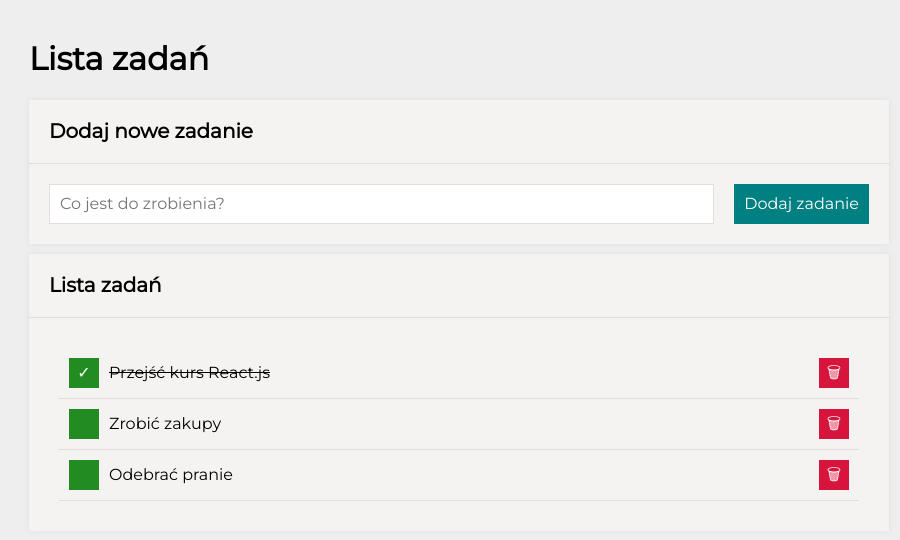
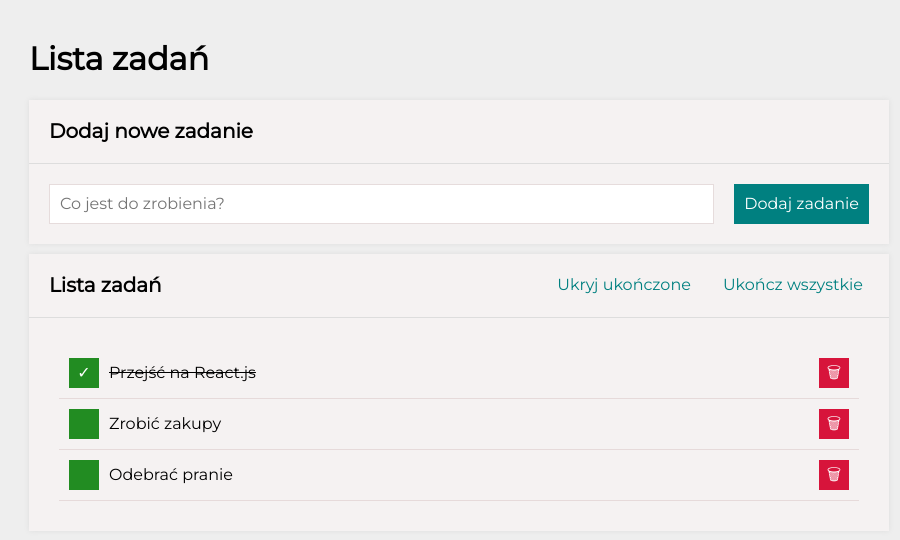
Before and after one commit to Maciekinit/todoes-list-create-react-app, a React (Create React App) app: page / in a window 1280 px wide. Shown: the top 540 px of the page, without its empty margins (181-1081 px from the left). Built offline with nearby package versions, Linux system fonts and the light colour scheme.

Commit message:
Fixing typos

```diff
--- a/src/App.js
+++ b/src/App.js
@@ -5,13 +5,15 @@ import Section from "./Section";
 import Header from "./Header";
 import Container from "./Container";
 
+
+
 const tasks = [
-  { id: 1, content: "Przejść kurs React.js", done: true },
+    { id: 1, content: "Przejść na React.js", done: true },
     { id: 2, content: "Zrobić zakupy", done: false },
     { id: 3, content: "Odebrać pranie", done: false },
 ];
 
-const hideDone = false;
+const hideDoneTasks = false;
 
 function App() {
     return (
@@ -24,11 +26,10 @@ function App() {
 
             <Section
                 title="Lista zadań"
-        body={
-          <Tasks tasks={tasks} hideDone={hideDone} />
+                body={<Tasks tasks={tasks} hideDoneTasks={hideDoneTasks} />
                 }
-        extraheaderContent={
-          <Buttons tasks={tasks} hideDone={hideDone} />
+                extraHeaderContent={
+                    <Buttons tasks={tasks} hideDoneTasks={hideDoneTasks} />
                 }
             />
         </Container>
--- a/src/Buttons/index.js
+++ b/src/Buttons/index.js
@@ -1,11 +1,11 @@
 import "./style.css";
 
-const Buttons = ({ tasks, hideDone }) => (
+const Buttons = ({ tasks, hideDoneTasks }) => (
     <div className="buttons">
         {tasks.length > 0 && (
             <>
                 <button className="buttons__button">
-                    {hideDone ? "Pokaż" : "Ukryj"} ukończone
+                    {hideDoneTasks ? "Pokaż" : "Ukryj"} ukończone
                 </button>
                 <button
                     className="buttons__button"
--- a/src/Container/index.js
+++ b/src/Container/index.js
@@ -1,9 +1,9 @@
 import "./style.css";
 
-const Conatainer = ({ children }) => (
+const Container = ({ children }) => (
     <main className="container">
         {children}
     </main>
 );
 
-export default Conatainer;
+export default Container;
--- a/src/Form/index.js
+++ b/src/Form/index.js
@@ -1,10 +1,10 @@
-import "./style.css";
+import './style.css';
 
 const Form = () => (
     <form className="form">
         <input className="form__input" placeholder="Co jest do zrobienia?" />
         <button className="form__button">Dodaj zadanie</button>
     </form>
-);
+)
 
 export default Form;
--- a/src/Header/index.js
+++ b/src/Header/index.js
@@ -1,3 +1,5 @@
+
+
 const Header = ({ title }) => (
     <header>
         <h1>{title}</h1>
--- a/src/Tasks/index.js
+++ b/src/Tasks/index.js
@@ -1,14 +1,12 @@
 import "./style.css";
 
-const Tasks = ({ tasks, hideDone }) => (
+const Tasks = ({ tasks, hideDoneTasks }) => (
     <ul className="tasks">
         {tasks.map(task => (
             <li
-                key={task.id}
-                className={`tasks__item
-                    ${task.done && hideDone
-                        ? "tasks__item--hidden"
-                        : ""}`
+                className={`tasks__item${task.done && hideDoneTasks
+                    ? " tasks__item--hidden" :
+                    ""}`
                 }
             >
                 <button className="tasks__button tasks__button--toggleDone">
```
Lines whose indentation alone changed are shown as unchanged.
